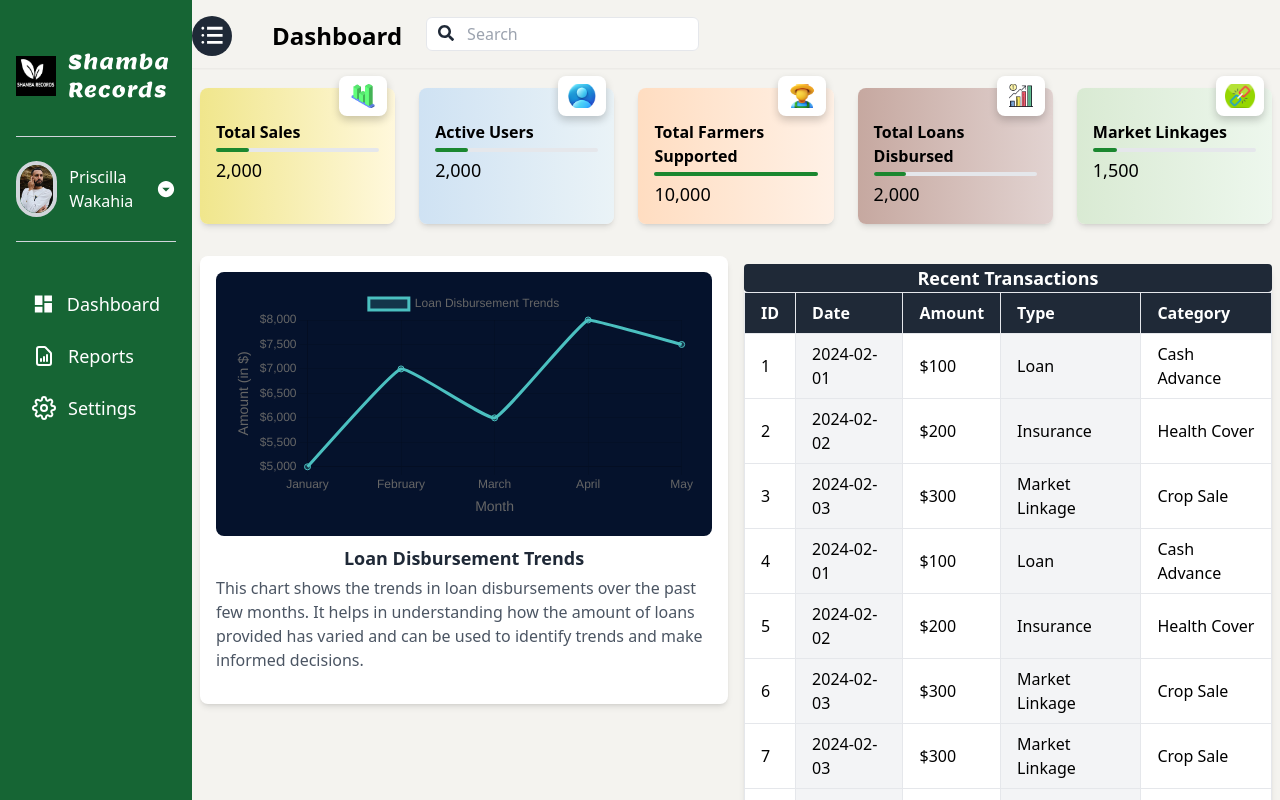
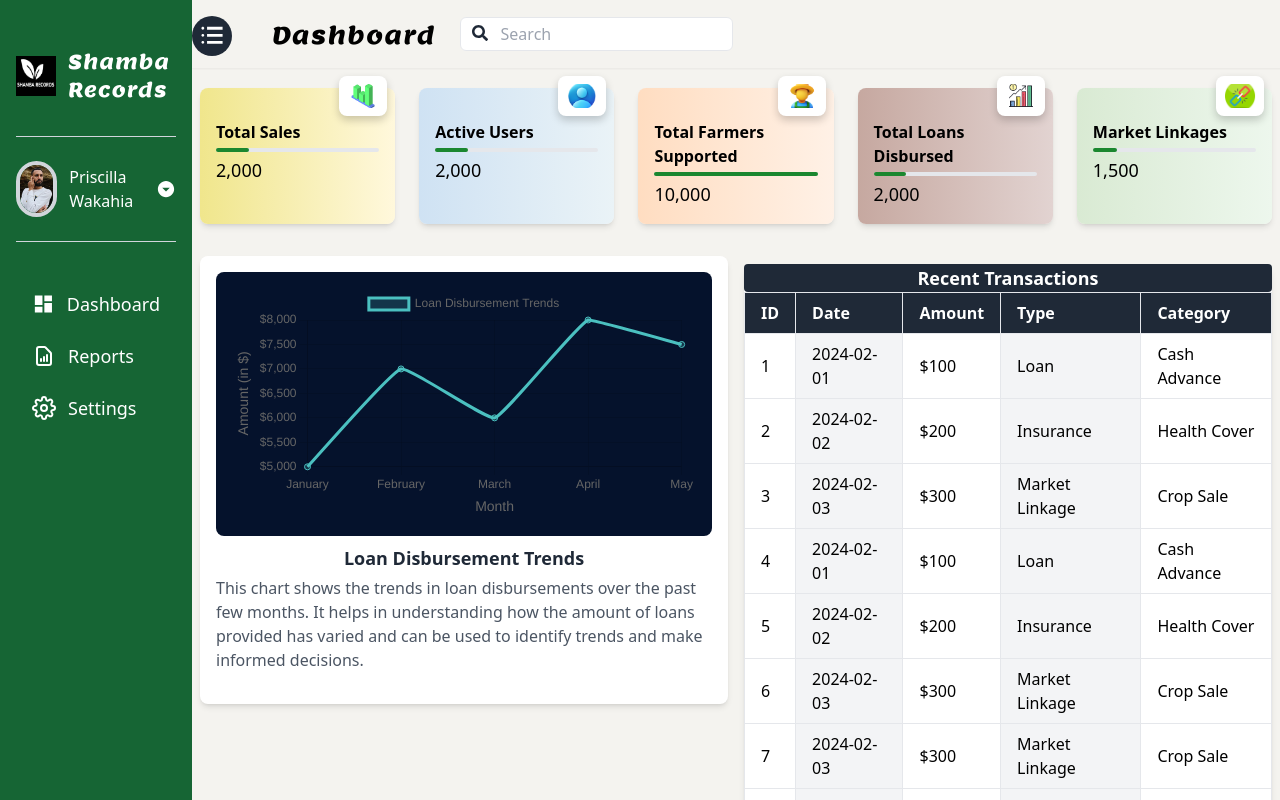
Before and after one commit to Priscilla-22/shamba-records-dashboard, a React (Create React App) app: page / in a window 1280 px wide. Built offline with nearby package versions, Linux system fonts and the light colour scheme.

Commit message:
style: change the h1 font family

```diff
--- a/src/components/Navbar.js
+++ b/src/components/Navbar.js
@@ -6,7 +6,9 @@ const Navbar = () => {
   return (
     <nav className='fixed top-0  w-full p-4 flex shadow-sm z-10'>
       <div className='flex items-center'>
-        <h1 className='text-2xl font-bold ml-16 mt-1'>Dashboard</h1>
+        <h1 className='text-2xl  ml-16 mt-1 font-lemon tracking-wider'>
+          Dashboard
+        </h1>
         <div className='relative ml-6'>
           <input
             type='text'
```
